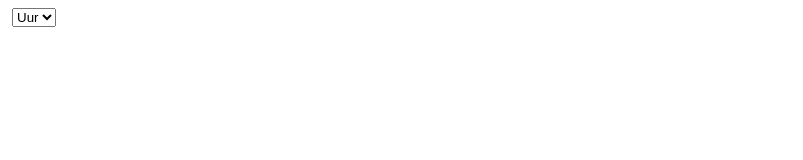
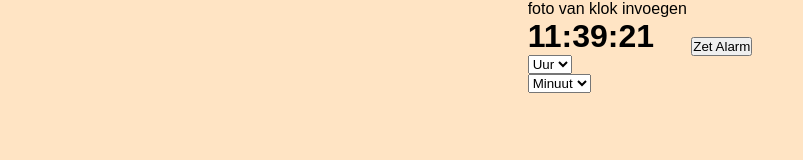
Before and after one commit to irisreintke/Personaltest, a plain HTML site: page Reminder app/index.html in a window 1280 px wide. Shown: the whole page, without its empty margins (0-803 px from the left). Drawn offline with Linux system fonts and the light colour scheme.

Commit message:
Add files via upload

```diff
--- a/Reminder app/index.html
+++ b/Reminder app/index.html
@@ -3,18 +3,37 @@
 <head>
     <meta charset="UTF-8">
     <meta name="viewport" content="width=device-width, initial-scale=1.0">
+    <link rel="stylesheet" href="styles.css">
     <title>Klok</title>
 </head>
 <body>
 <div class="section-1">
+    <div class="container">
+            foto van klok invoegen
             <img src="" alt="">
+            <h1>11:39:21</h1>
+
+        <div class="column">
             <select>
                 <option value="Uur">Uur</option>
                 <option value="01">01</option>
                 <option value="02">02</option>
                 <option value="03">03</option>
-
             </select>
         </div>
+
+        <div class="column">
+            <select>
+                <option value="Min">Minuut</option>
+                <option value="01">01</option>
+                <option value="02">02</option>
+                <option value="03">03</option>
+            </select>
+        </div>
+    </div>
+    <button>Zet Alarm</button>
+</div>
+
+<script src="script.js"></script>
 </body>
 </html>
--- /dev/null
+++ b/Reminder app/script.js
@@ -0,0 +1,3 @@
+const selectMenu = document.querySelectorAll("select");
+
+console.log(selectMenu);
--- /dev/null
+++ b/Reminder app/styles.css
@@ -0,0 +1,15 @@
+*{
+    margin: 0;
+    padding: 0;
+    box-sizing: border-box;
+    font-family: 'Arial', Helvetica, sans-serif;
+}
+
+body, .section-1 {
+    display: flex;
+    align-items: center;
+    justify-content: center;
+
+}
+
+body{background: bisque;}
```
Lines whose indentation alone changed are shown as unchanged.
